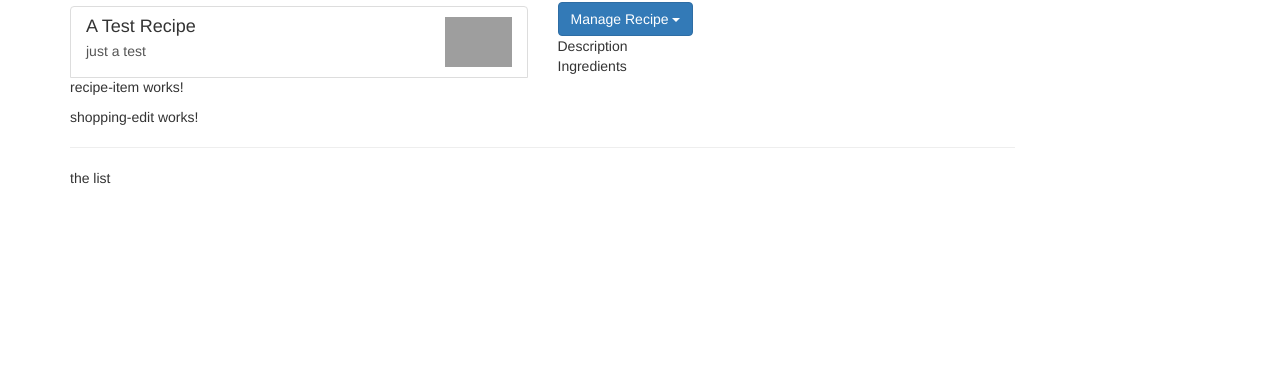
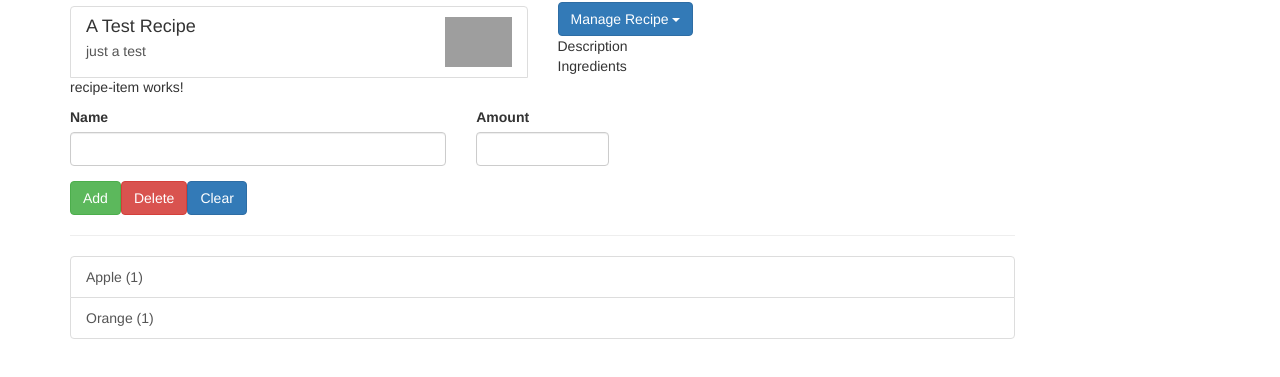
Before and after one commit to qdai-korewireless/recipe, an Angular app: page / in a window 1280 px wide. Shown: the part 141-518 px from the top of the page. Built offline with nearby package versions, Linux system fonts and the light colour scheme; grey boxes are pictures that could not be loaded.

Commit message:
more shopping list template

```diff
--- /dev/null
+++ b/src/app/shared/ingredient.model.ts
@@ -0,0 +1,3 @@
+export class Ingredient {
+    constructor(public name: string, public amount: number) {}
+}
--- a/src/app/shopping-list/shopping-edit/shopping-edit.component.html
+++ b/src/app/shopping-list/shopping-edit/shopping-edit.component.html
@@ -1,3 +1,23 @@
-<p>
-  shopping-edit works!
-</p>
+<div class="row">
+  <div class="col-xs-12">
+    <form action="">
+      <div class="row">
+        <div class="col-sm-5 form-group">
+          <label for="name">Name</label>
+          <input type="text" id="name" class="form-control">
+        </div>
+        <div class="col-sm-2 form-group">
+            <label for="Amount">Amount</label>
+            <input type="number" id="Amount" class="form-control">
+        </div>
+      </div>
+      <div class="row">
+        <div class="col-xs-12">
+          <button class="btn btn-success" type="submit">Add</button>
+          <button class="btn btn-danger" type="button">Delete</button>
+          <button class="btn btn-primary" type="button">Clear</button>
+        </div>
+      </div>
+    </form>
+  </div>
+</div>
--- a/src/app/shopping-list/shopping-list.component.html
+++ b/src/app/shopping-list/shopping-list.component.html
@@ -2,6 +2,10 @@
   <div class="col-xs-10">
     <app-shopping-edit></app-shopping-edit>
     <hr>
-    <p>the list</p>
+    <ul class="list-group">
+      <a href="" class="list-group-item" style="cursor:pointer" *ngFor="let ing of ingredients">
+        {{ing.name}} ({{ing.amount}})
+      </a>
+    </ul>
   </div>
 </div>
--- a/src/app/shopping-list/shopping-list.component.ts
+++ b/src/app/shopping-list/shopping-list.component.ts
@@ -1,4 +1,5 @@
 import { Component, OnInit } from '@angular/core';
+import { Ingredient } from '../shared/ingredient.model';
 
 @Component({
   selector: 'app-shopping-list',
@@ -6,7 +7,10 @@
   styleUrls: ['./shopping-list.component.css']
 })
 export class ShoppingListComponent implements OnInit {
-
+  ingredients: Ingredient[] = [
+    new Ingredient('Apple', 1),
+    new Ingredient('Orange', 1)
+  ];
   constructor() { }
 
   ngOnInit() {
```
